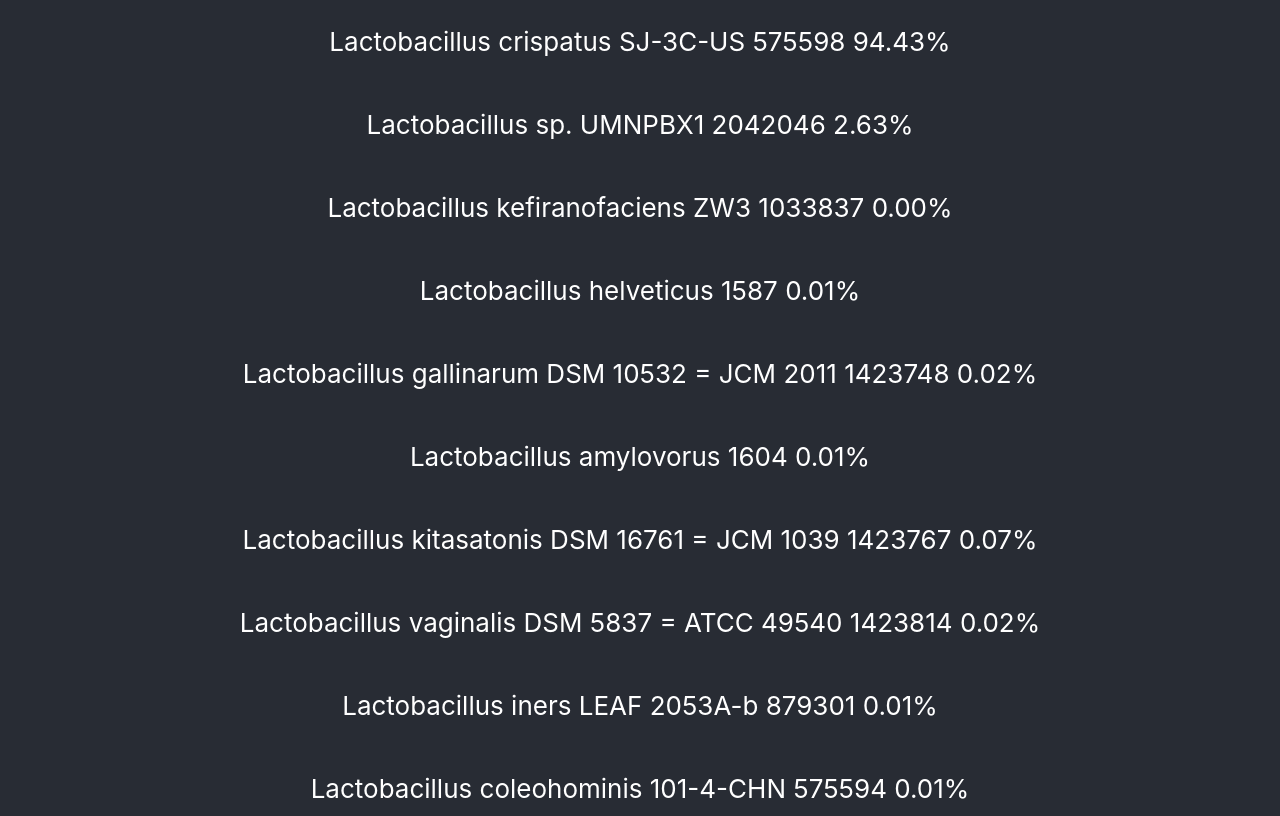
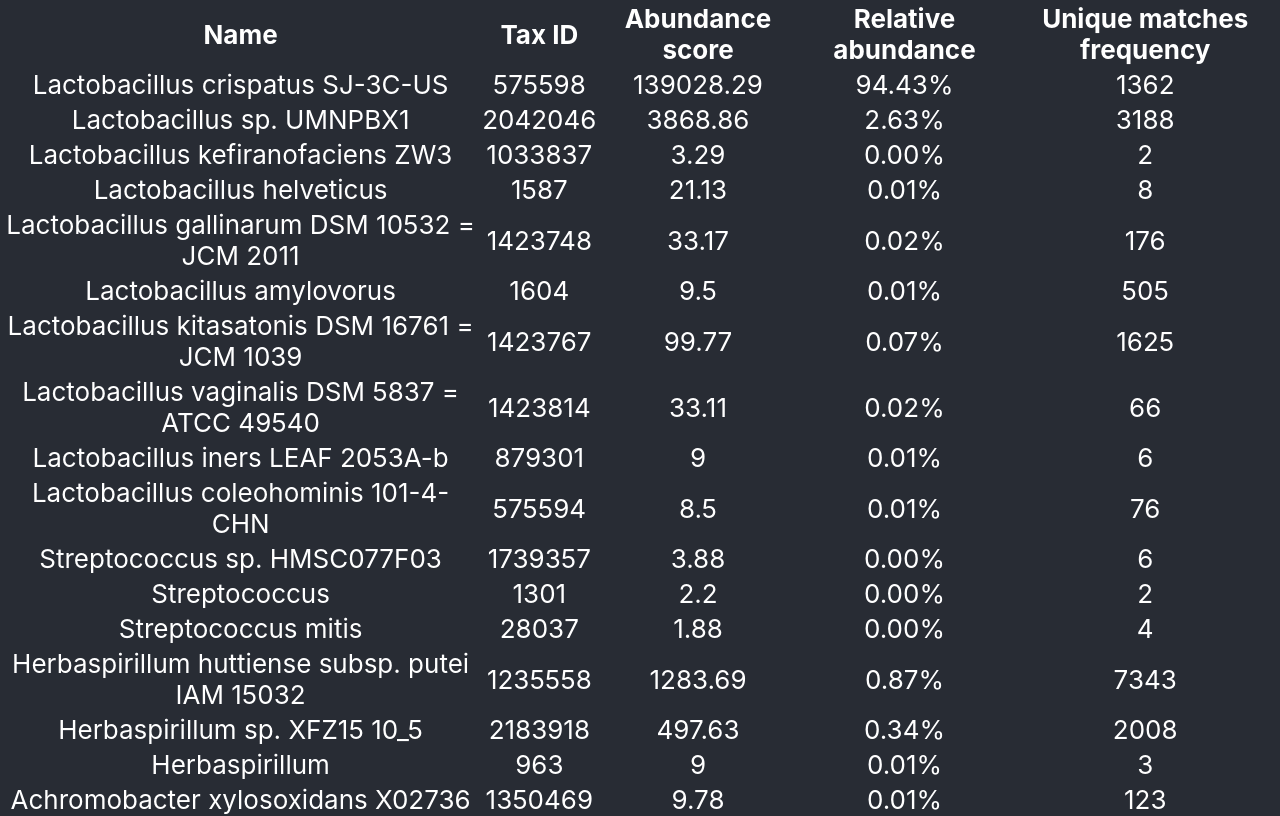
Before and after one commit to vib3sf/biom-app, a React (Create React App) app: page / in a window 1280 px wide. Shown: the top 816 px of the page. Built offline with nearby package versions, Linux system fonts and the light colour scheme; the HTML template or start-up script is replaced by a standard one.

Commit message:
table component

```diff
--- a/src/App.tsx
+++ b/src/App.tsx
@@ -1,33 +1,11 @@
-import React, { useEffect } from "react";
 import "./App.css";
-import { biomApi } from "./services/bioms/bioms.api";
-import { BiomDto } from "./services/bioms/bioms.dto";
+import { Table } from "./components/Table";
 
 function App() {
-  const [bioms, setBioms] = React.useState<Array<BiomDto>>([]);
-  const [biomsLoading, setBiomsLoading] = React.useState(false);
-
-  useEffect(() => {
-    async function fetchAllRows() {
-      setBioms(await biomApi.getAllRows());
-    }
-
-    console.log(bioms);
-    if(bioms.length !== 0) {
-      setBiomsLoading(true);
-    }
-    else
-      setTimeout(fetchAllRows, 1000);
-  }, [bioms]);
-
-  return (
+    return (
     <div className="App">
       <header className="App-header">
-        {biomsLoading ? bioms.map((biom, index) => (
-          <p key={index}>
-            {biom.name} {biom.taxId} {biom.relativeAbundance}
-          </p>
-        )) : <p>Loading...</p>}
+        <Table></Table>
       </header>
     </div>
   );
--- /dev/null
+++ b/src/components/Table.tsx
@@ -0,0 +1,44 @@
+import { useEffect, useState } from "react";
+import { biomApi } from "../services/bioms/bioms.api";
+import { BiomDto } from "../services/bioms/bioms.dto";
+
+export function Table() {
+  const [bioms, setBioms] = useState<Array<BiomDto>>([]);
+  const [biomsLoad, setBiomsLoad] = useState(false);
+
+  useEffect(() => {
+    async function fetchAllRows() {
+      setBioms(await biomApi.getAllRows());
+    }
+
+    if (bioms.length !== 0) setBiomsLoad(true);
+    else setTimeout(fetchAllRows, 1000);
+  }, [bioms]);
+
+  return (
+    <>
+      {biomsLoad ? (
+        <table>
+          <tr>
+            <th>Name</th>
+            <th>Tax ID</th>
+            <th>Abundance score</th>
+            <th>Relative abundance</th>
+            <th>Unique matches frequency</th>
+          </tr>
+          {bioms.map((biom, index) => (
+            <tr>
+              <td>{biom.name}</td>
+              <td>{biom.taxId}</td>
+              <td>{biom.abundanceScore}</td>
+              <td>{biom.relativeAbundance}</td>
+              <td>{biom.uniqeMatchesFrequency}</td>
+            </tr>
+          ))}
+        </table>
+      ) : (
+        <p>Loading...</p>
+      )}
+    </>
+  );
+}
```
Also changed, not shown: src/services/bioms/bioms.dto.tsx (+5 -5 lines).
